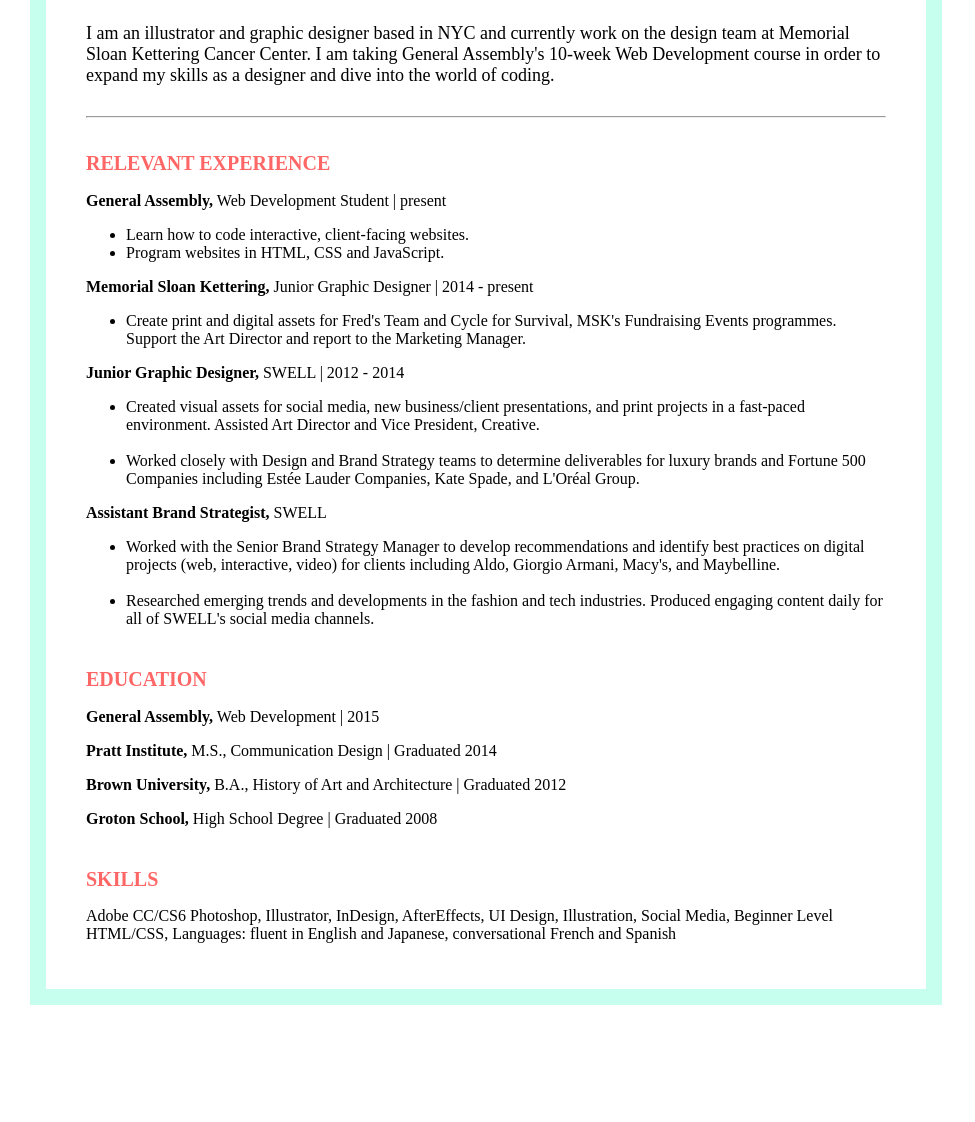
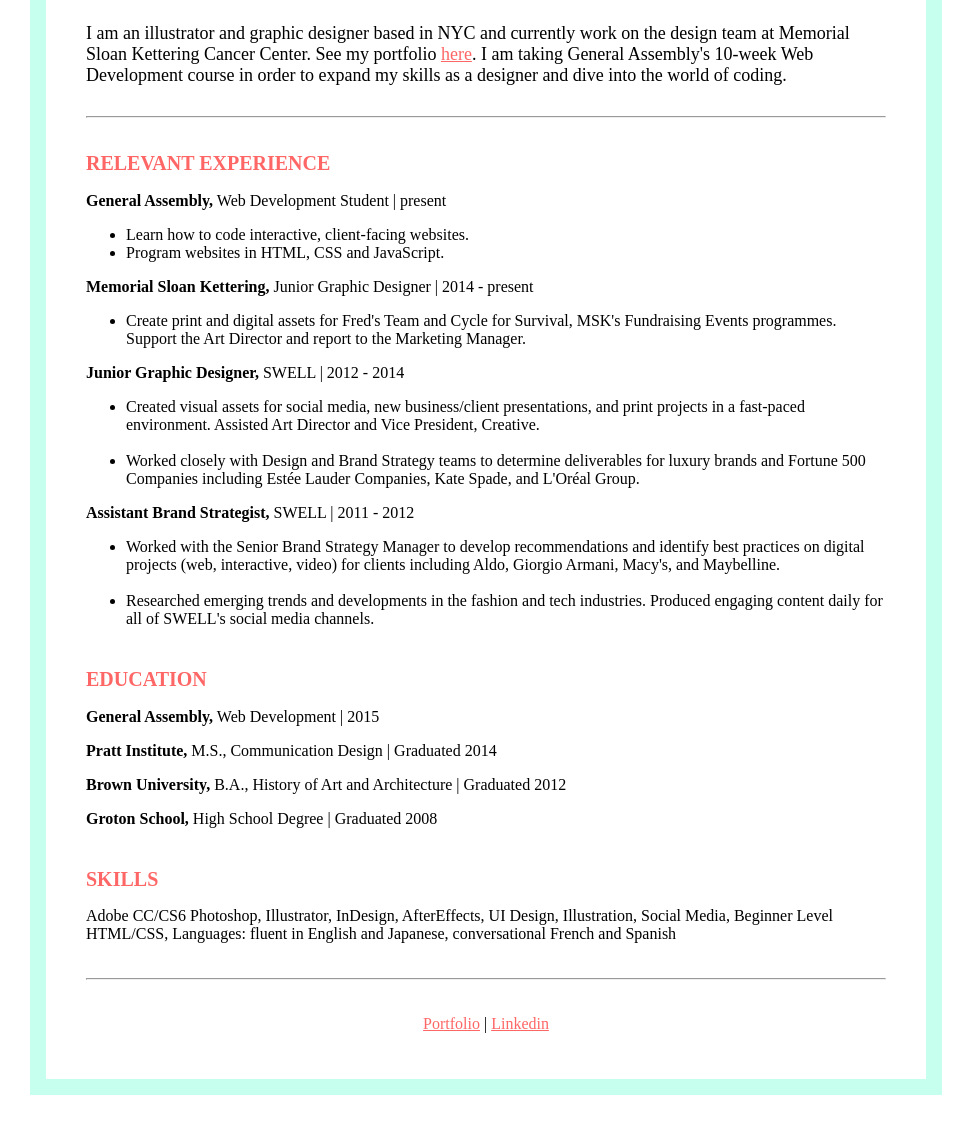
Before and after one commit to harukaaoki/FEWD60_harukaaoki, a plain HTML site: page assignment1/index.html in a window 1280 px wide. Shown: the part 178-1300 px from the top of the page, without its empty margins (0-975 px from the left). Before the commit the page ends 1213 px from the top, so only its background shows below. Drawn offline with Linux system fonts and the light colour scheme; a web font is replaced by a local one.

Commit message:
Syncing final version

```diff
--- a/assignment1/index.html
+++ b/assignment1/index.html
@@ -15,7 +15,7 @@
 		</div>
 
 		<div class="intro">
-			<p>I am an illustrator and graphic designer based in NYC and currently work on the design team at Memorial Sloan Kettering Cancer Center. I am taking General Assembly's 10-week Web Development course in order to expand my skills as a designer and dive into the world of coding.</p>
+			<p>I am an illustrator and graphic designer based in NYC and currently work on the design team at Memorial Sloan Kettering Cancer Center. See my portfolio <a href="http://harukaaoki.com">here</a>. I am taking General Assembly's 10-week Web Development course in order to expand my skills as a designer and dive into the world of coding.</p>
 		</div>
 <hr>
 				<section>
@@ -51,7 +51,7 @@
 							</ul>
 
 						<p>
-							<strong>Assistant Brand Strategist,</strong> SWELL
+							<strong>Assistant Brand Strategist,</strong> SWELL | 2011 - 2012
 						</p>
 							<ul>
 								<li>Worked with the Senior Brand Strategy Manager to develop recommendations and identify best practices on digital projects (web, interactive, video) for clients including Aldo, Giorgio Armani, Macy's, and Maybelline.
@@ -80,9 +80,18 @@
 
 					<section>
 						<h2>SKILLS</h2>
+							<div class="skills_copy"
+ 								<p>
+								Adobe CC/CS6 Photoshop, Illustrator, InDesign, AfterEffects, UI Design, Illustration, Social Media, Beginner Level HTML/CSS, Languages: fluent in English and Japanese, conversational French and Spanish
+								</p>
+							</div>
+					</section>
+<hr>
+					<section>
+						<div class="footer">
 							<p>
-								Adobe CC/CS6 Photoshop, Illustrator, InDesign, AfterEffects, UI Design, Illustration, Social Media, Beginner Level HTML/CSS, Languages: fluent in English and Japanese, conversational French and Spanish
+								<a href="http://harukaaoki.com">Portfolio</a> | <a href="https://www.linkedin.com/in/harukaaoki">Linkedin</a>
 							</p>
+						</div>
 					</section>
-
 </body>
--- a/assignment1/style.css
+++ b/assignment1/style.css
@@ -9,6 +9,10 @@ body{
     padding-top: 20px;
     border: 16px solid #c7ffef;
     margin: 30px;
+}
+
+a{
+	color: #FF6666;
 }
 
 h1{
@@ -34,3 +38,12 @@ h1{
  	font-size: 18px;
  	margin-bottom: 30px;
  }
+
+.skills_copy{
+	margin-bottom: 35px;
+}
+
+.footer{
+	margin-top: 35px;
+	text-align: center;
+}
```
